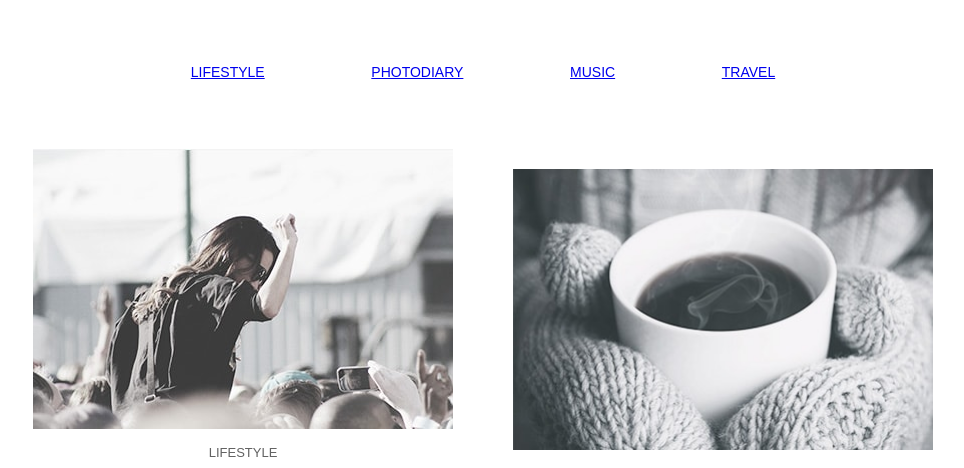
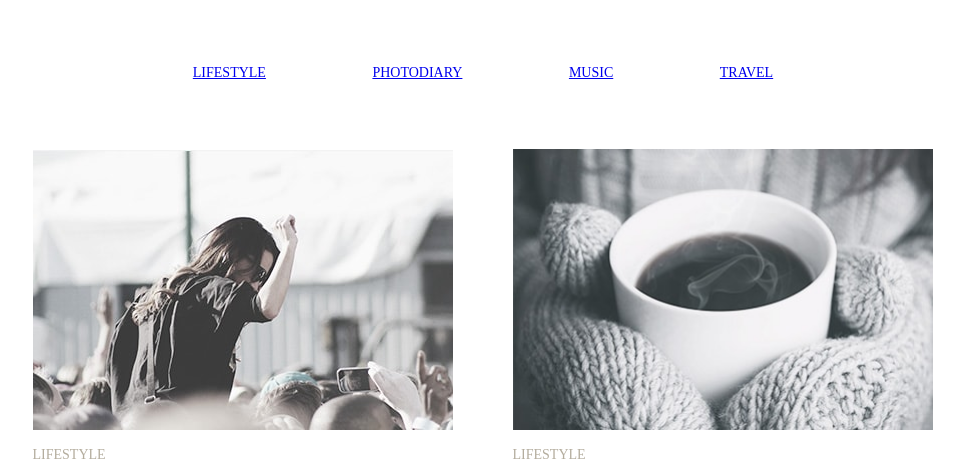
Before and after one commit to KholodnaDaryna/goit-fe-course, a plain HTML site: page html-css/module-3/index.html in a window 1280 px wide. Shown: the top 468 px of the page, without its empty margins (157-1121 px from the left). Drawn offline with Linux system fonts and the light colour scheme.

Commit message:
finish home work 3

```diff
--- a/html-css/module-3/style.css
+++ b/html-css/module-3/style.css
@@ -1,6 +1,7 @@
 @font-face {
-    font-family: myCustomFont;
-    src: url(./fonts/MyriadPro-LightSemiExtIt.woff);
+    font-family: "PlayfairDisplay Regular", "Ubuntu Light", serif;
+    src: url(./fonts/PlayfairDisplay-Regular.ttf);
+    src: url(./fonts/Ubuntu-Light.ttf);
 }
 
 html {
@@ -22,7 +23,7 @@ body {
 .main-content {
     width: 901px;
     margin: 0 auto;
-    text-align: center;
+    text-align: left;
 
 }
 .main-header {
@@ -33,9 +34,10 @@ body {
 .nav {
     font-size: 14px;
     list-style: none;
-    width: 901px;
+    width: 900px;
     text-align: center;
     margin: 0 auto;
+    font-family: PlayfairDisplay Regular;
 }
 .menu-link {
     text-transform: uppercase;
@@ -54,7 +56,7 @@ body {
 .menu {
     margin-right: 0;
     padding: 0;
-    font-size: 13px;
+    font-size: 14px;
     list-style: none;
 }
 img {
@@ -76,19 +78,22 @@ img {
 }
 .subtitle {
     text-transform: uppercase;
-    font-size: 13px;
-    color: #626262;
+    font-size: 14px;
+    color: #b4ad9e;
     margin-bottom: 24px;
+    font-family: Ubutu-Light;
 }
 .pictures-blok-title {
     font-size: 30px;
     color: #626262;
     margin-bottom: 45;
+    font-family: PlayfairDisplay Regular;
 }
 .text {
     font-size: 14px;
     color: #626262;
     margin-bottom: 66px;
+    font-family: PlayfairDisplay Regular;
 }
 .button {
     display: block;
@@ -104,11 +109,7 @@ img {
     margin-top: 52px;
     text-decoration: none;
     user-select: none;
-    font-family: myCustomFont;
-}
-
-.button:hover {
-    background-color: chartreuse;
+    font-family: PlayfairDisplay Regular;
 }
 
 .button a:hover,
```
Also changed, not shown: html-css/module-3/fonts/PlayfairDisplay-Regular.ttf (added), html-css/module-3/fonts/Ubuntu-Bold.ttf (added), html-css/module-3/fonts/Ubuntu-BoldItalic.ttf (added), html-css/module-3/fonts/Ubuntu-Italic.ttf (added), html-css/module-3/fonts/Ubuntu-Light.ttf (added), html-css/module-3/fonts/Ubuntu-LightItalic.ttf (added), html-css/module-3/fonts/Ubuntu-Medium.ttf (added), html-css/module-3/fonts/Ubuntu-MediumItalic.ttf (added), html-css/module-3/fonts/Ubuntu-Regular.ttf (added).
